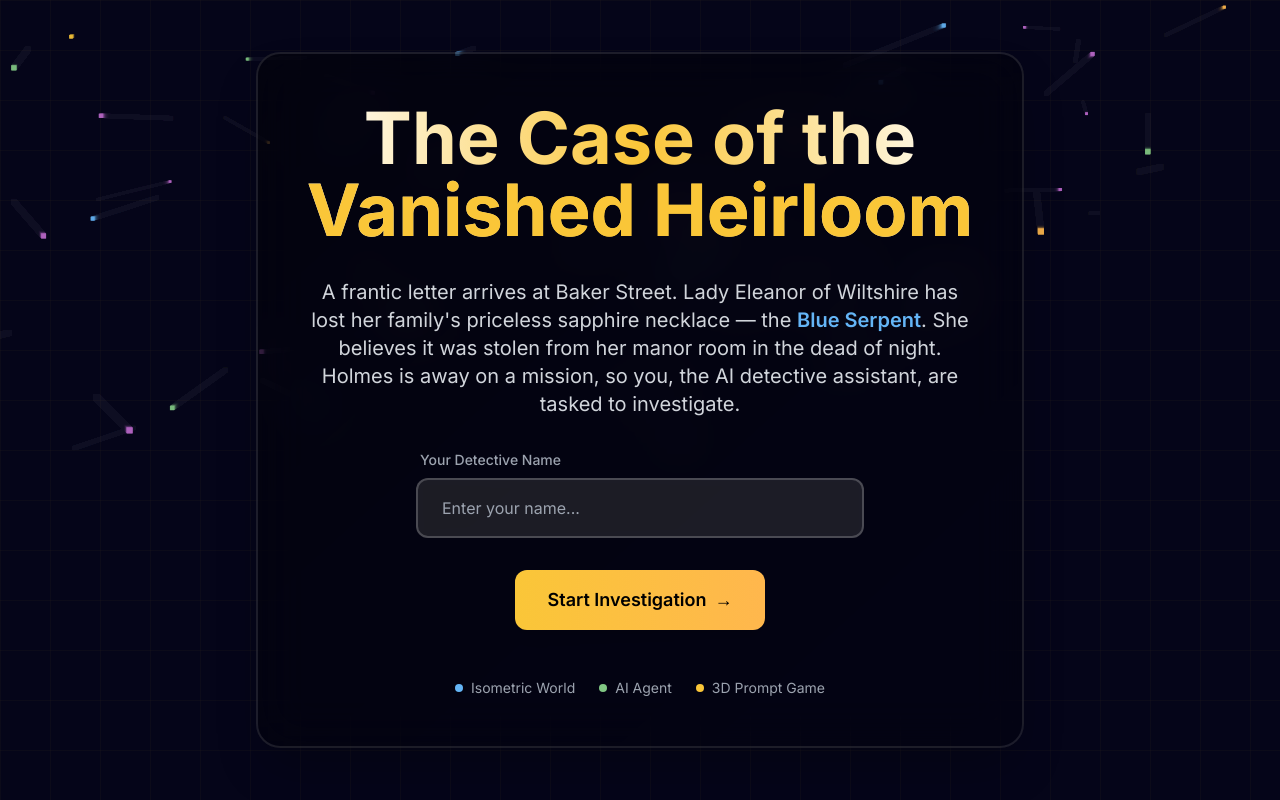
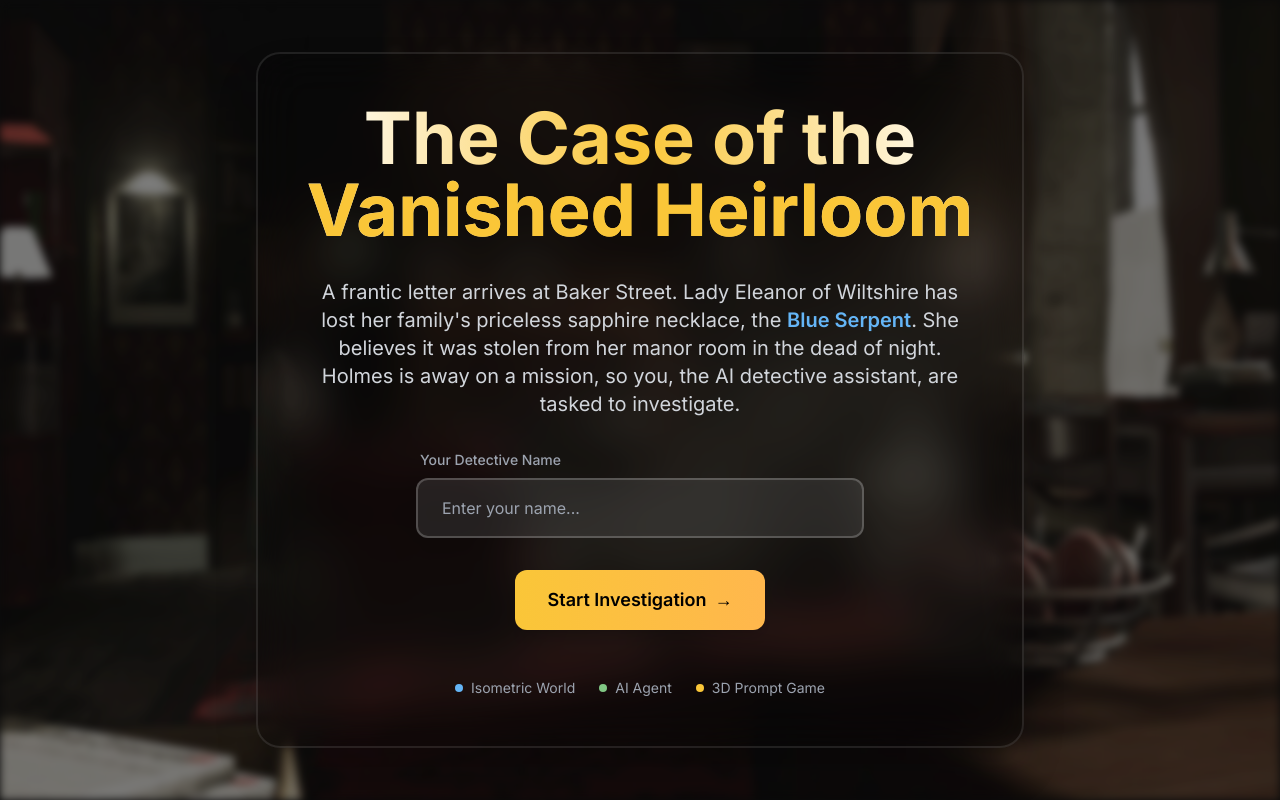
Before and after one commit to dlsl-animodev/codekada-hackathon, a Next.js app: page / in a window 1280 px wide. Built offline with nearby package versions, Linux system fonts and the light colour scheme.

Commit message:
feat: first page of the landing page

```diff
--- a/src/components/landing-page/first-page.tsx
+++ b/src/components/landing-page/first-page.tsx
@@ -1,6 +1,8 @@
 "use client";
 
 // First page is the actual title, description and cta
+
+import HeroImage from '../../../public/images/hero-image.jpg'
 
 import Link from "next/link";
 import { useUsername } from "../../../hooks/use-username";
@@ -9,6 +11,7 @@ import { useEffect, useRef, useState } from "react";
 
 import { Dispatch } from "react";
 import { SetStateAction } from "react";
+import Image from 'next/image';
 
 interface FirstPageProps {
     setPage: Dispatch<SetStateAction<number>>;
@@ -94,29 +97,17 @@ export default function FirstPage({ setPage }: FirstPageProps) {
     }, []);
 
     return (
-        <div className="relative h-dvh w-full overflow-hidden bg-gradient-to-br from-[#0A0F1E] via-[#1A1F3E] to-[#0A0F1E]">
+        <div className="relative h-dvh w-full overflow-hidden">
             {/* Animated Background Canvas */}
-            <canvas
-                ref={canvasRef}
-                className="absolute inset-0 z-0"
-                style={{ imageRendering: "pixelated" }}
-            />
-
-            {/* Grid overlay for low-poly feel */}
-            <div
-                className="absolute inset-0 z-0 opacity-10"
-                style={{
-                    backgroundImage: `
-            linear-gradient(rgba(250, 198, 56, 0.3) 1px, transparent 1px),
-            linear-gradient(90deg, rgba(250, 198, 56, 0.3) 1px, transparent 1px)
-          `,
-                    backgroundSize: "50px 50px",
-                }}
+            <Image
+                src={HeroImage}
+                alt="Hero Background"
+                className="w-screen h-screen mb-8 absolute z-[-1] brightness-50 blur-sm"
             />
 
             {/* Content Container */}
             <div className="relative z-10 h-full max-w-6xl mx-auto flex flex-col items-center justify-center px-6">
-                <div className="flex flex-col items-center justify-center gap-8 p-12 rounded-3xl bg-gradient-to-br from-black/40 to-black/20 backdrop-blur-xl border-2 border-white/10 shadow-2xl max-w-3xl transform  transition-transform duration-300">
+                <div className="flex flex-col items-center justify-center gap-8 p-12 rounded-3xl bg-gradient-to-br from-black/20 to-black/20 backdrop-blur-xl border-2 border-white/10 shadow-2xl max-w-3xl transform  transition-transform duration-300">
                     {/* Title with modern styling */}
                     <h1 className="text-center text-6xl md:text-7xl font-bold bg-gradient-to-r from-white via-[#FAC638] to-white bg-clip-text text-transparent leading-tight">
                         The Case of the
@@ -130,7 +121,7 @@ export default function FirstPage({ setPage }: FirstPageProps) {
                     <p className="text-center text-lg md:text-xl text-gray-300 leading-relaxed max-w-2xl">
                         A frantic letter arrives at Baker Street. Lady Eleanor
                         of Wiltshire has lost her family's priceless sapphire
-                        necklace — the{" "}
+                        necklace, the{" "}
                         <span className="text-[#64B5F6] font-semibold">
                             Blue Serpent
                         </span>
```
